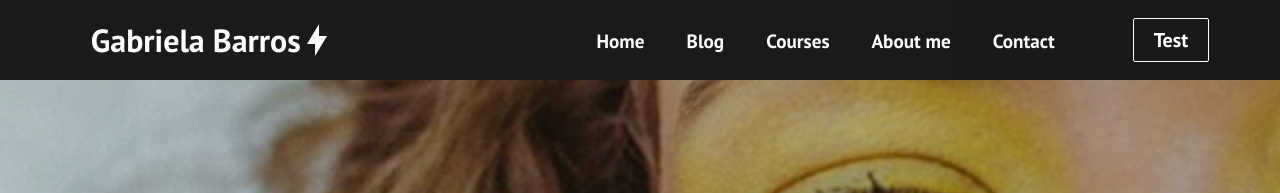
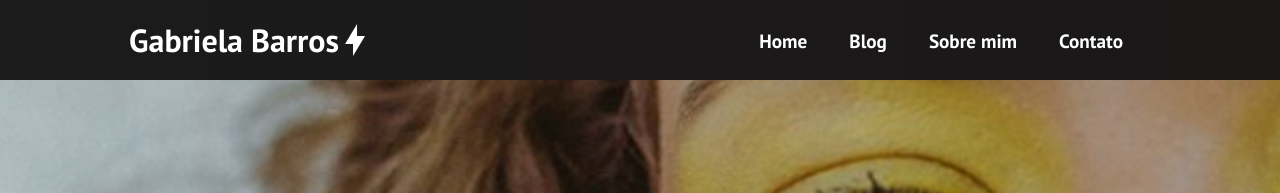
Before and after one commit to aliceborner/gabibarros-makeup, a React (Create React App) app: page / in a window 1280 px wide. Shown: the top 193 px of the page. Built offline with nearby package versions, Linux system fonts and the light colour scheme.

Commit message:
Adding Navbar container back

```diff
--- a/src/components/Navbar.css
+++ b/src/components/Navbar.css
@@ -14,6 +14,14 @@
   background: url("../icons/bolt-32.png");
   height: 32px;
   width: 32px;
+}
+
+.navbar-container {
+  display: flex;
+  justify-content: center;
+  align-items: center;
+  height: 80px;
+  max-width: 1500px;
 }
 
 .navbar-logo {
@@ -34,7 +42,7 @@
 
 .nav-menu {
   display: grid;
-  grid-template-columns: repeat(8, auto);
+  grid-template-columns: repeat(4, auto);
   grid-gap: 10px;
   list-style: none;
   text-align: center;
--- a/src/components/Navbar.js
+++ b/src/components/Navbar.js
@@ -1,6 +1,5 @@
 import React, { useState, useEffect } from "react";
 import { Link } from "react-router-dom";
-import { Button } from "./Button";
 import "./Navbar.css";
 
 function Navbar() {
@@ -25,13 +24,14 @@ function Navbar() {
   window.addEventListener("resize", showButton);
 
   return (
+    <>
       <nav className="navbar">
+        <div className="navbar-container">
           <Link to="/" className="navbar-logo">
             Gabriela Barros <span class="icon"></span>
           </Link>
-
           <div className="menu-icon" onClick={handleClick}>
-        <i className={click ? "far fa-times" : "fas fa-bars"} />
+            <i className={click ? "fas fa-times" : "fas fa-bars"} />
           </div>
           <ul className={click ? "nav-menu active" : "nav-menu"}>
             <li className="nav-item">
@@ -45,23 +45,23 @@ function Navbar() {
               </Link>
             </li>
             <li className="nav-item">
-          <Link to="/courses" className="nav-links" onClick={closeMobileMenu}>
-            Courses
+              <Link to="/about" className="nav-links" onClick={closeMobileMenu}>
+                Sobre mim
               </Link>
             </li>
             <li className="nav-item">
-          <Link to="/about" className="nav-links" onClick={closeMobileMenu}>
-            About me
-          </Link>
-        </li>
-        <li className="nav-item">
-          <Link to="/contact" className="nav-links" onClick={closeMobileMenu}>
-            Contact
+              <Link
+                to="/contact"
+                className="nav-links"
+                onClick={closeMobileMenu}
+              >
+                Contato
               </Link>
             </li>
           </ul>
-      {button && <Button buttonStyle="btn--outline">Test</Button>}
+        </div>
       </nav>
+    </>
   );
 }
 
```
Lines whose indentation alone changed are shown as unchanged.
